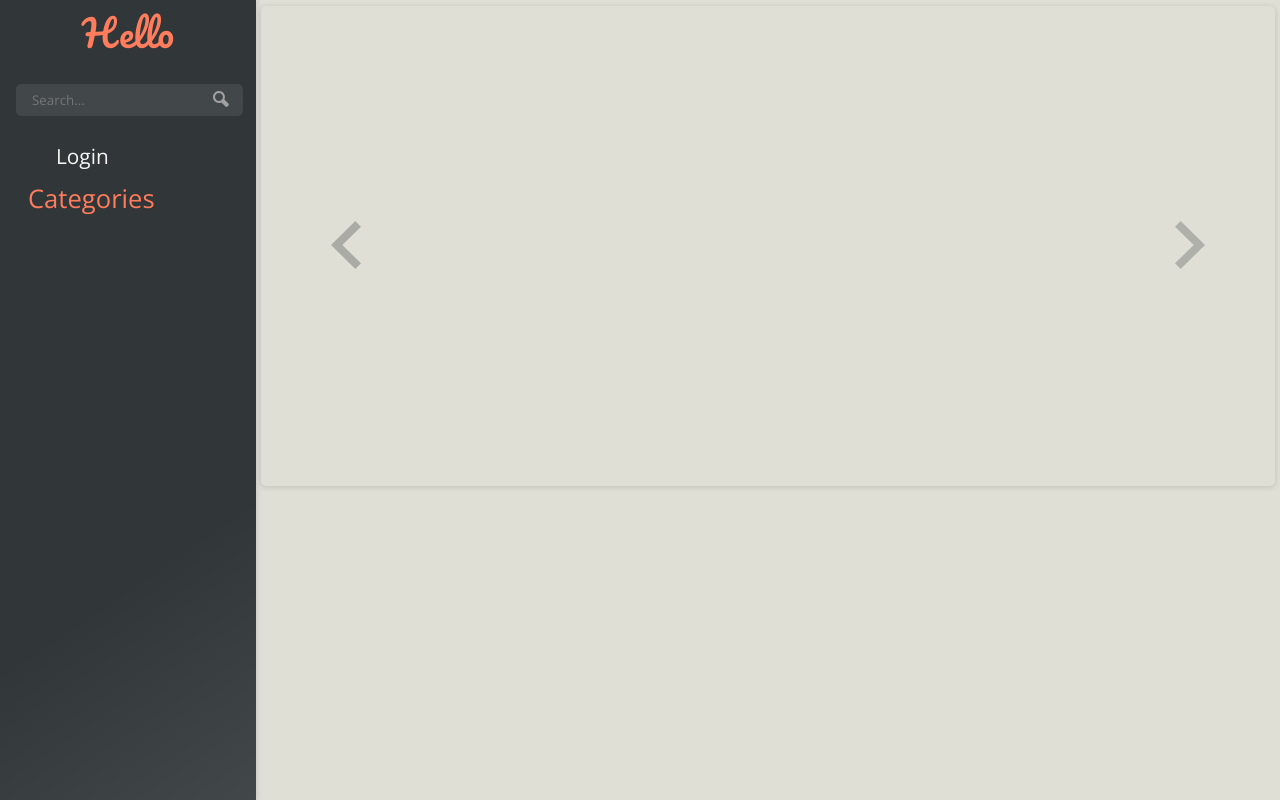
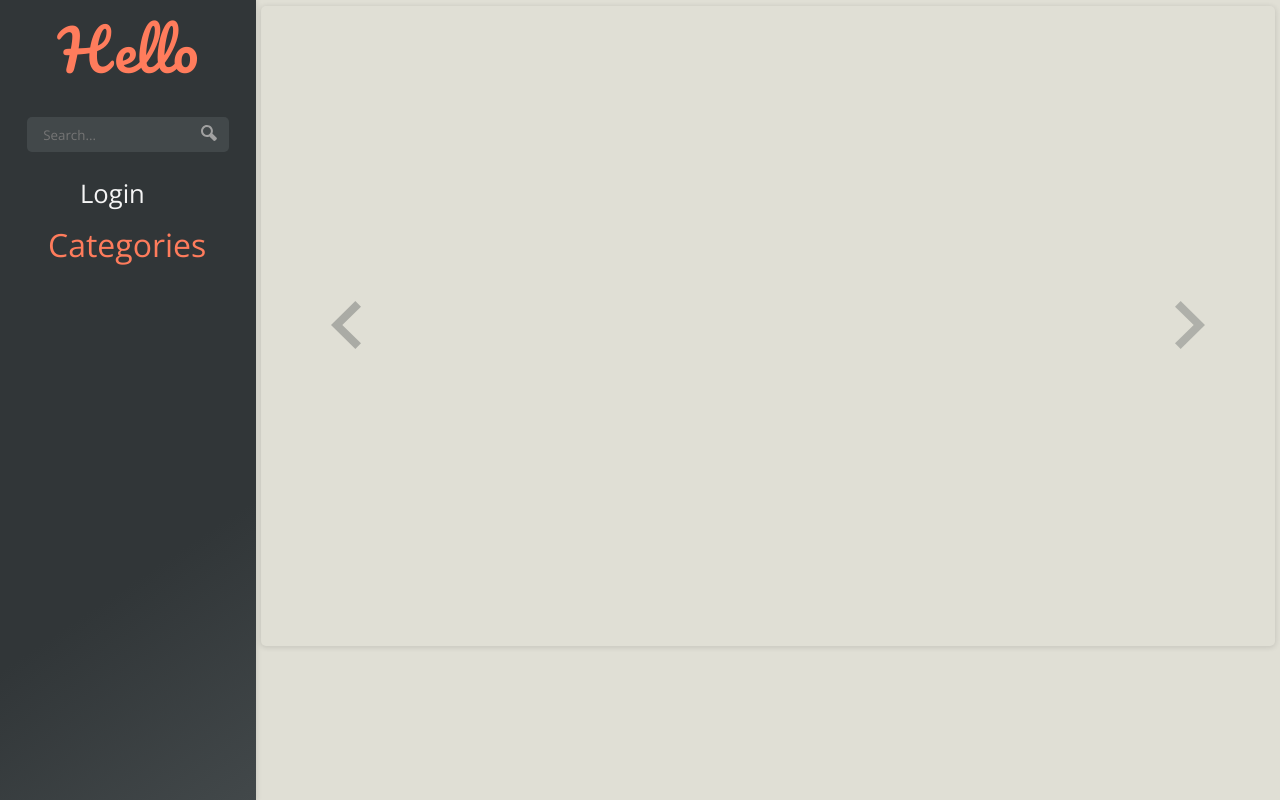
Before and after one commit to or1995/Hello-Blog-Website, a Django app: page / in a window 1280 px wide. Run offline with Django 3.2, Linux system fonts and the light colour scheme; data that the repository does not hold is empty.

Commit message:
css changes

```diff
--- a/hello/static/hello/carousel.css
+++ b/hello/static/hello/carousel.css
@@ -4,7 +4,7 @@
 	display: grid;
   margin-top: .4rem;
 	width: 99%;
-	height: 30rem;
+	height: 40rem;
 	grid-template-rows: 100%;
   grid-template-columns: 1fr 1fr 1fr 1fr 1fr 1fr;
   align-items: center;
@@ -30,7 +30,7 @@
 .carousel__body__el {
     opacity: 0;
     width: 100%;
-    height: 100%;
+    height: 40rem;
     display: grid;
     align-items: center;
     justify-content: center;
@@ -78,8 +78,9 @@
 	align-self: center;
 	grid-column-start: 1;
 	grid-column-end: 5;
-	grid-row-start: 8;
-	grid-row-end: 10;
+	grid-row-start: 6;
+  grid-row-end: 9;
+  margin-bottom: -14rem;
 	box-sizing: border-box;
   /*width: 100%;*/
   background-color: var(--main);
--- a/hello/static/hello/main.css
+++ b/hello/static/hello/main.css
@@ -70,7 +70,7 @@
 .nav-logo {
 	font-family: 'Pacifico', cursive;
 	color: var(--main-light);
-	font-size: 2.3rem;
+	font-size: 3.5rem;
 }
 
 .nav-logo a {
@@ -78,7 +78,7 @@
 	font-family: 'Pacifico', cursive;
 	color: var(--main-light);
 	height: 100%;
-	font-size: 2.3rem;
+	font-size: 3.5rem;
 	transition: all .3s;
 }
 
@@ -210,14 +210,14 @@
 }
 
 .titlebox {
-	padding-left: 3.5rem;
+	padding-left: 6rem;
 }
 
 .title {
 	font-family: 'Open Sans', sans-serif;
 	font-weight: 500;
 	color: var(--main-light);
-	font-size: 1.6rem;
+	font-size: 2rem;
 	margin-bottom: 0;
 	margin-top: .5rem;
 	text-transform: capitalize;
@@ -237,12 +237,12 @@
 	font-family: 'Open Sans', sans-serif;
 	font-weight: 300;
 	color: var(--very-very-light-grey);
-	font-size: 1.3rem;
+	font-size: 1.6rem;
 	text-decoration: none;
 	margin-bottom: .2rem;
 	transition: all .3s;
 	/*border-top: solid 1px var(--black-light);*/
-	padding-left: 1.5rem;
+	padding-left: 3rem;
 	display: block;
 }
 
@@ -252,12 +252,12 @@
     width: 2rem;
     height: 2rem;
     background-color: var(--main);
-   	transform: translateX(-4rem);
+   	transform: translateX(-5rem);
    	margin-bottom: -.5rem;
 }
 
 .content-sidebar-categorieyitem:hover {
-	padding-left: 2.5rem;
+	padding-left: 3.5rem;
 }
 
 
--- a/hello/static/hello/posts.css
+++ b/hello/static/hello/posts.css
@@ -992,8 +992,8 @@
 	border-radius: 5px;
 	padding: 1rem;
 	box-sizing: border-box;
-	width: 16rem;
-	height: 2rem;
+	width: 90%;
+	height: 2.2rem;
 	margin-right: -2rem;
 	color: var(--very-very-light-grey);
 	font-family: 'Open Sans', sans-serif;
```
Also changed, not shown: media/profile_pics/15555318440697_WAMFMG6.jpg.
